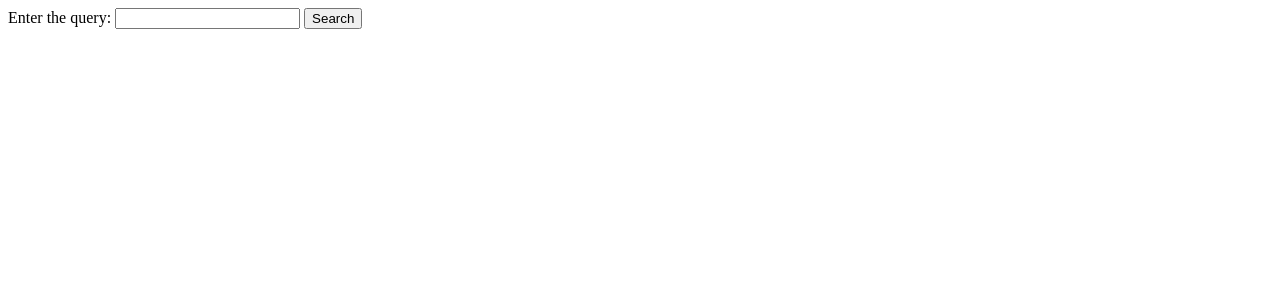
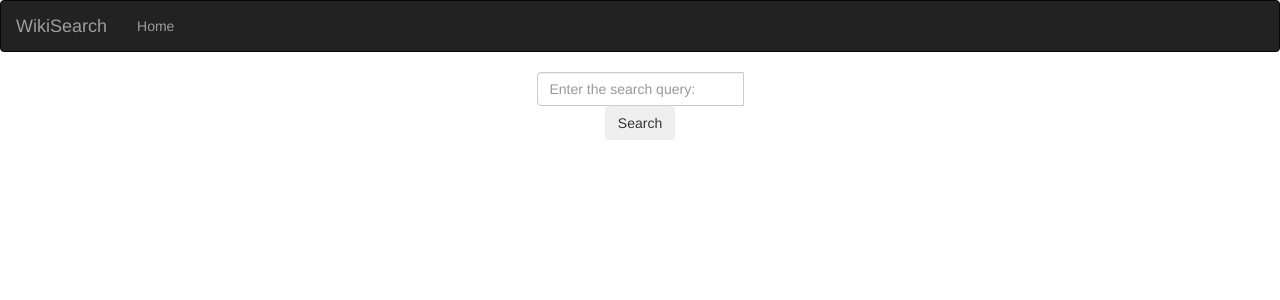
Before and after one commit to KSHITIJ-BISHT/WikiSearch, a Flask app: page / in a window 1280 px wide. Shown: the top 300 px of the page. Run offline with Flask 2, Linux system fonts and the light colour scheme; some libraries are stand-ins or nearby versions.

Commit message:
wiki application

```diff
--- a/app.py
+++ b/main.py
@@ -3,6 +3,8 @@ from flask import Flask, request, render_template
 import wikipedia, os
 
 app=Flask(__name__)
+
+summary=[]
 
 @app.route("/",methods=['GET'])
 def inputWikipedia():
@@ -11,9 +13,10 @@ def inputWikipedia():
 @app.route("/resultwiki",methods=['POST'])
 def Search():
 		query=request.form.get('query')
-		return wikipedia.summary(query)
+		result= wikipedia.summary(query)
+		return render_template("result.html",result = result)
 
 
 if __name__=="__main__":
 	port = int(os.environ.get("PORT", 5000))
-	app.run(host='0.0.0.0', port=port, use_reloader=True, debug=True)
+	app.run(host='0.0.0.0', port=port, use_reloader=True, debug=False)
--- a/templates/front.html
+++ b/templates/front.html
@@ -1,14 +1,52 @@
 <!DOCTYPE html>
 <html>
 <head>
-	<title>Input Wiki Page</title>
+	<!-- Latest compiled and minified CSS -->
+<link rel="stylesheet" href="https://maxcdn.bootstrapcdn.com/bootstrap/3.4.0/css/bootstrap.min.css">
+
+<!-- jQuery library -->
+<script src="https://ajax.googleapis.com/ajax/libs/jquery/3.4.0/jquery.min.js"></script>
+
+<!-- Latest compiled JavaScript -->
+<script src="https://maxcdn.bootstrapcdn.com/bootstrap/3.4.0/js/bootstrap.min.js"></script>
+	<title>Wiki | Home</title>
 </head>
 <body>
+
+<nav class="navbar navbar-inverse">
+  <div class="container-fluid">
+    <div class="navbar-header">
+      <a class="navbar-brand" href="/">WikiSearch</a>
+    </div>
+     <ul class="nav navbar-nav">
+      <li><a href="/">Home</a></li>
+    </ul>
+  </div>
+</nav>
+
+
+<div class="main" align="center">
+
+  <!-- Another variation with a button -->
+  <form method="POST"  action="/resultwiki">
+  <div class="input-group">
+    <input type="text" class="form-control" placeholder="Enter the search query:" name="query">
+    <div class="input-group-append">
+      <button class="btn btn-secondary" type="submit">Search
+      </button>
+    </div>
+  </div>
+  </form>
+</div>
+
+<!-- 	<div align="center" >
 	<form method="POST"  action="/resultwiki">
-		<label>Enter the query:</label>
-		<input type="text" name="query">
+		<label >Enter the query:</label>
+		<br></br>
+		<input type="text" name="query" >
+		<br></br>
 		<button type="submit">Search</button>
 	</form>
-
+    </div> -->
 </body>
 </html>
```
Also changed, not shown: templates/result.html (added, +31 -0 lines).
